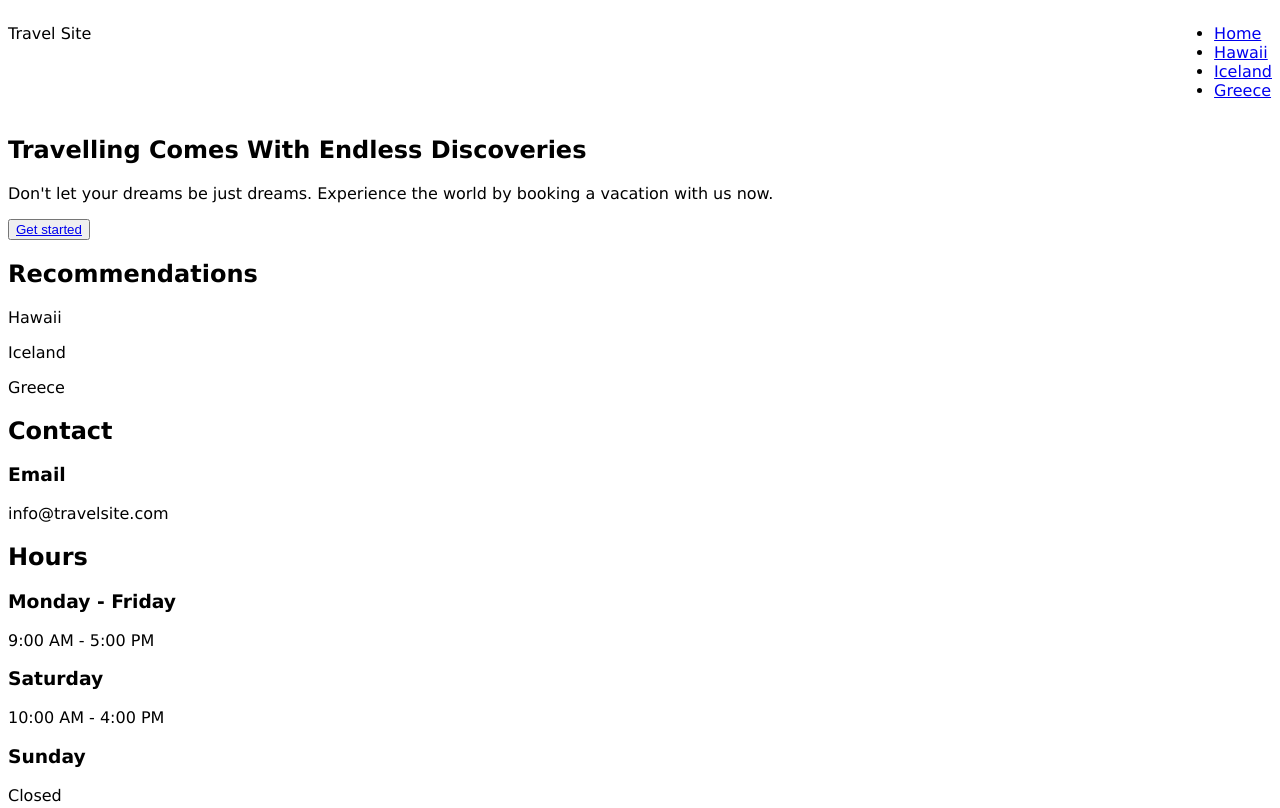
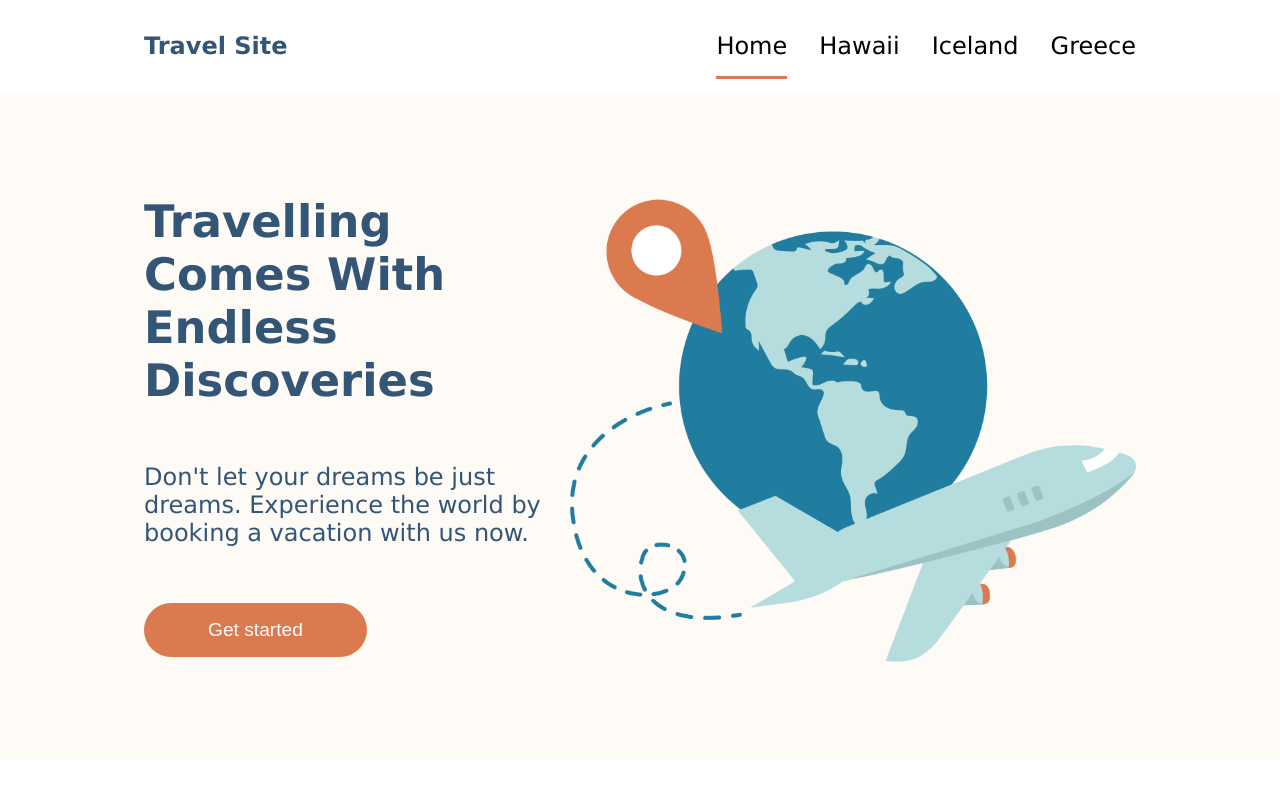
Before and after one commit to jacquikeating/jacqui-keating-travel-site, a plain HTML site: page index.html in a window 1280 px wide. Shown: the top 808 px of the page. Drawn offline with Linux system fonts and the light colour scheme.

Commit message:
styling
updated nav and main sections to match mockup

```diff
--- a/css/destinations.css
+++ b/css/destinations.css
@@ -0,0 +1,47 @@
+/* MAIN --------------------------------------------------------- */
+.main {
+    position: relative;
+    padding: 7rem 9rem;
+}
+
+.main__bg-img {
+    position: absolute;
+    top: 0;
+    left: 0;
+    height: 100%;
+    width: 100vw;
+    z-index: -1;
+    object-fit: cover;
+}
+
+.main__title {
+    color: #FFF;
+    font-size: 5rem;
+    margin-bottom: 6rem;
+}
+
+
+
+/* CARDS -------------------------------------------------------- */
+.card {
+    flex-direction: column;
+}
+
+.card__title {
+    font-size: 1.5rem;
+    text-align:  center;
+    border-bottom: 3px solid #000;
+    margin-bottom: 2.5rem;
+}
+
+.card__list {
+    list-style: none;
+    text-align: center;
+}
+
+.card__activity {
+    background-color: var(--clr-bg);
+    font-size: 1.3rem;
+    padding: 1em;
+    margin-bottom: 1.5rem;
+}
--- a/css/global.css
+++ b/css/global.css
@@ -2,24 +2,112 @@
 
 * {
     box-sizing: border-box;
+    margin: 0;
+    padding: 0;
 }
 
 :root {
     --clr-heading: #335576;
     --clr-accent: #DB7A4E;
     --clr-bg: #FEFAF5;
+    --clr-white: #FFF;
+    --clr-shadow: rgba(0,0,0,0.2);
 }
 
 body {
     font-family: 'Verdana', sans-serif;
-    background-color: #FFF;
+    background-color: var(--clr-white);
+    font-size: 10px;
 }
 
 
-/* HEADER -------------------------------------------------------- */
+/* HEADER ------------------------------------------------------- */
 .header {
+    display: flex;
+    justify-content: space-between;
+    padding: 2rem 9rem;
+}
+
+.header__site-name {
+    font-size: 1.5rem;
+    font-weight: bold;
+    color: var(--clr-heading);
+}
+
+.nav__list {
+    display: flex;
+    list-style: none;
+    gap: 2rem;
+}
+
+.nav__item {
+    font-size: 1.5rem;
+}
+
+.nav__link {
+    color: #000;
+    text-decoration: none;
+    padding: 1rem 0;
+}
+
+.nav__link--current-page {
+    border-bottom: 3px solid var(--clr-accent);
+}
+
+/* CARDS -------------------------------------------------------- */
+.cards-container {
+    display: flex;
+    justify-content: center;
+    gap: 4rem;
+    width: 1120px;
+    margin: auto;
+}
+
+.card {
+    width:  340px;
+    height: 510px;
+    border: 1px solid var(--clr-shadow);
+    border-radius: 5px;
+    box-shadow: 0px 4px 4px var(--clr-shadow);
+    background-color: var(--clr-white);
+    background-size: cover;
+    display: flex;
+    padding: 1.5rem;
+}
+
+/* FOOTER ------------------------------------------------------- */
+.footer {
+    padding: 5rem 9rem;
+    background-color: var(--clr-bg);
+}
+
+.footer__container {
+    width: 1120px;
+    height: 85px;
+    margin: auto;
     display: flex;
     justify-content: space-between;
 }
 
-/* FOOTER ------------------------------------------------------- */
+.footer__heading {
+    font-size: 1.7rem;
+    color: var(--clr-heading);
+    margin-bottom: 3rem;
+}
+
+.footer__subheading {
+    font-size: 0.8rem;
+    color: var(--clr-accent);
+    text-transform: uppercase;
+    font-weight: normal;
+    font-variant: small-caps;
+    margin-bottom: 1.5rem;
+}
+
+.footer__text {
+    font-size: 1rem;
+}
+
+.footer__text-block {
+    display: inline;
+}
--- a/css/main.css
+++ b/css/main.css
@@ -0,0 +1,85 @@
+/* HERO --------------------------------------------------------- */
+.hero {
+    background-color: var(--clr-bg);
+    display: flex;
+    justify-content: space-between;
+    padding: 6rem 9rem;
+}
+
+.hero__text-container {
+    display: flex;
+    flex-direction: column;
+    justify-content: center;
+    gap: 3.5rem;
+    width: 52rem;
+}
+
+.hero__headline {
+    font-size: 2.8rem;
+    color: var(--clr-heading);
+}
+
+.hero__subtitle {
+    color: var(--clr-heading);
+    font-size: 1.5rem;
+}
+
+.hero__btn {
+    background-color: var(--clr-accent);
+    border: none;
+    border-radius: 30px;
+    padding: 1rem 4rem;
+    width: max-content;
+    color: #FFF;
+    text-decoration: none;
+    font-size: 1.2rem;
+    cursor: pointer;
+}
+
+.hero__img {
+    width: 568px;
+    height: 475px;
+}
+
+/* .btn__link {
+    color: #FFF;
+    text-decoration: none;
+    font-size: 1rem;
+} */
+
+/* RECOMMENDATIONS ---------------------------------------------- */
+.recs {
+    padding: 5rem 9rem 7rem 9rem;
+}
+
+.recs__subheading {
+    color: var(--clr-heading);
+    font-size: 1.7rem;
+    margin-bottom: 3rem;
+}
+
+
+/* CARDS -------------------------------------------------------- */
+.card {
+    justify-content: flex-end;
+    align-items: flex-end;
+}
+
+.card__destination-name {
+    font-size: 1.7rem;
+    font-weight: bold;
+    color: #FFF;
+    text-align: right;
+}
+
+.card--hawaii {
+    background-image: url("/assets/images/hawaii.jpg");
+}
+
+.card--iceland {
+    background-image: url("/assets/images/iceland.jpg");
+}
+
+.card--greece {
+    background-image: url("/assets/images/greece.jpg");
+}
--- a/index.html
+++ b/index.html
@@ -29,22 +29,29 @@
             </nav>
         </header>
 
-        <main>
+        <main class="main">
             <section class="hero">
+                <div class="hero__text-container">
                     <h1 class="hero__headline">
                         Travelling Comes With Endless Discoveries
                     </h1>
                     <p class="hero__subtitle">
                         Don't let your dreams be just dreams. Experience the world by booking a vacation with us now.
                     </p>
-                <button class="hero__btn">
+                    <a class="hero__btn-wrapper" href="/pages/booking-form.html">
+                        <button class="hero__btn">Get started</button>
+                    </a>
+                    <!-- <button class="hero__btn">
                         <a class="btn__link" href="/pages/booking-form.html">Get started</a>
-                </button>
+                    </button> -->
+                </div>
+                <img class="hero__img" src="/assets/images/hero.png">
+
             </section>
 
             <section class="recs">
                 <h2 class="recs__subheading">Recommendations</h2>
-                <div class="recs__cards-container">
+                <div class="cards-container">
 
                     <article class="card card--hawaii">
                         <p class="card__destination-name">Hawaii</p>
@@ -63,28 +70,43 @@
         </main>
 
         <footer class="footer">
+            <div class="footer__container">
+
                 <article class="footer__article">
-                <h2 class="footer__subheading">Contact</h2>
-                <h3 class="footer__sub-subheading">Email</h3>
+                    <h2 class="footer__heading">Contact</h2>
+                    <div class="footer__text-block">
+                        <h3 class="footer__subheading">Email</h3>
                         <p class="footer__text">info@travelsite.com</p>
+                    </div>
+                </article>
+
+                <article class="footer__article footer__article--hours">
+                    <h2 class="footer__heading">Hours</h2>
+
+                    <div class="footer__text-block">
+                        <h3 class="footer__subheading">Monday - Friday</h3>
+                        <p class="footer__text">9:00 AM - 5:00 PM</p>
+                    </div>
+
+                    <div class="footer__text-block">
+                        <h3 class="footer__subheading">Saturday</h3>
+                        <p class="footer__text">10:00 AM - 4:00 PM</p>
+                    </div>
+
+                    <div class="footer__text-block">
+                        <h3 class="footer__subheading">Sunday</h3>
+                        <p class="footer__text">Closed</p>
+                    </div>
                 </article>
 
                 <article class="footer__article">
-                <h2 class="footer__subheading">Hours</h2>
-                <h3 class="footer__sub-subheading">Monday - Friday</h3>
-                <p class="footer__text">9:00 AM - 5:00 PM</p>
-                <h3 class="footer__sub-subheading">Saturday</h3>
-                <p class="footer__text">10:00 AM - 4:00 PM</p>
-                <h3 class="footer__sub-subheading">Sunday</h3>
-                <p class="footer__text">Closed</p>
-            </article>
-
-            <article class="footer__article">
-                <h2 class="footer__subheading">Social</h2>
+                    <h2 class="footer__heading">Social</h2>
                     <img class="footer__social-icon" src="/assets/icons/icon-instagram.png">
                     <img class="footer__social-icon" src="/assets/icons/icon-facebook.png">
                     <img class="footer__social-icon" src="/assets/icons/icon-twitter.png">
                 </article>
+            </div>
+
         </footer>
     </body>
 </html>
```
Also changed, not shown: pages/hawaii.html (+5 -4 lines). Lines whose indentation alone changed are shown as unchanged.
